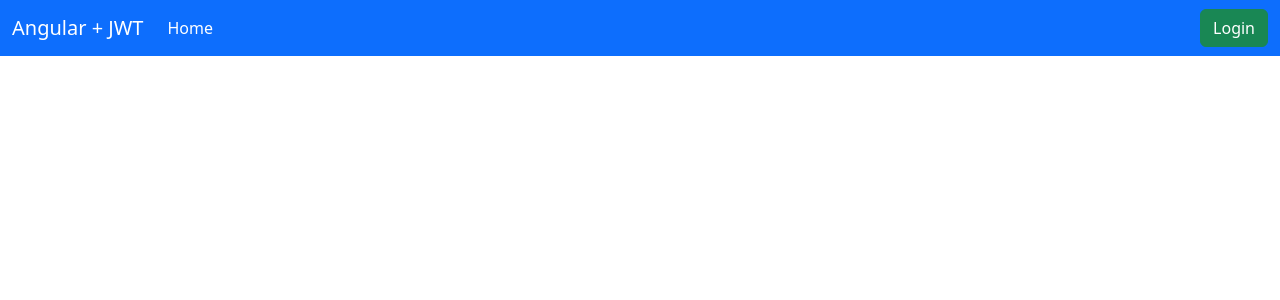
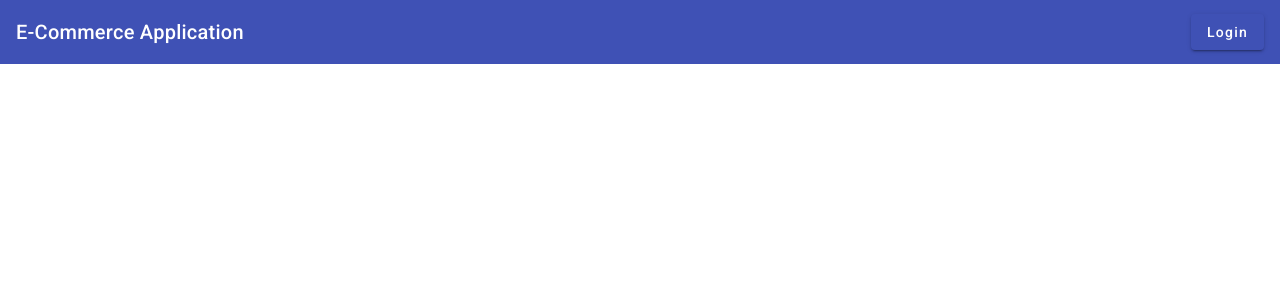
Before and after one commit to Fiiider12345/e-commerce-ui, an Angular app: page / in a window 1280 px wide. Shown: the top 300 px of the page. Built offline with nearby package versions, Linux system fonts and the light colour scheme.

Commit message:
angular material added

```diff
--- a/angular.json
+++ b/angular.json
@@ -25,6 +25,7 @@
               "src/assets"
             ],
             "styles": [
+              "@angular/material/prebuilt-themes/indigo-pink.css",
               "src/styles.css",
               "node_modules/bootstrap/dist/css/bootstrap.min.css"
             ],
@@ -91,6 +92,7 @@
               "src/assets"
             ],
             "styles": [
+              "@angular/material/prebuilt-themes/indigo-pink.css",
               "src/styles.css"
             ],
             "scripts": []
--- a/package.json
+++ b/package.json
@@ -11,10 +11,12 @@
   "private": true,
   "dependencies": {
     "@angular/animations": "^15.2.0",
+    "@angular/cdk": "^15.2.9",
     "@angular/common": "^15.2.0",
     "@angular/compiler": "^15.2.0",
     "@angular/core": "^15.2.0",
     "@angular/forms": "^15.2.0",
+    "@angular/material": "^15.2.9",
     "@angular/platform-browser": "^15.2.0",
     "@angular/platform-browser-dynamic": "^15.2.0",
     "@angular/router": "^15.2.0",
--- a/src/app/header/header.component.css
+++ b/src/app/header/header.component.css
@@ -0,0 +1,3 @@
+.space-buttons {
+    flex: 1 1 auto;
+}
--- a/src/app/header/header.component.html
+++ b/src/app/header/header.component.html
@@ -1,4 +1,21 @@
-<nav class="navbar navbar-expand-lg navbar-dark bg-primary">
+<mat-toolbar color="primary">
+  <span>
+    E-Commerce Application
+  </span>
+  <span class="space-buttons"></span>
+  <button *ngIf="! isLoggedIn()" routerLink="/login" mat-raised-button color="primary">
+    Login
+  </button>
+  <button *ngIf=" isLoggedIn()" (click)="logout()" mat-raised-button color="warn">
+    Logout
+  </button>
+</mat-toolbar>
+
+
+
+
+
+<!-- <nav class="navbar navbar-expand-lg navbar-dark bg-primary">
     <div class="container-fluid">
       <a class="navbar-brand" href="#">Angular + JWT</a>
       <button class="navbar-toggler" type="button" data-bs-toggle="collapse" data-bs-target="#navbarSupportedContent" aria-controls="navbarSupportedContent" aria-expanded="false" aria-label="Toggle navigation">
@@ -26,4 +43,4 @@
 
     </div>
     </div>
-  </nav>
+  </nav> -->
--- a/src/index.html
+++ b/src/index.html
@@ -6,8 +6,11 @@
   <base href="/">
   <meta name="viewport" content="width=device-width, initial-scale=1">
   <link rel="icon" type="image/x-icon" href="favicon.ico">
+  <link rel="preconnect" href="https://fonts.gstatic.com">
+  <link href="https://fonts.googleapis.com/css2?family=Roboto:wght@300;400;500&display=swap" rel="stylesheet">
+  <link href="https://fonts.googleapis.com/icon?family=Material+Icons" rel="stylesheet">
 </head>
-<body>
+<body class="mat-typography">
   <app-root></app-root>
 </body>
 </html>
--- a/src/styles.css
+++ b/src/styles.css
@@ -1 +1,4 @@
 /* You can add global styles to this file, and also import other style files */
+
+html, body { height: 100%; }
+body { margin: 0; font-family: Roboto, "Helvetica Neue", sans-serif; }
```
Also changed, not shown: src/app/app.module.ts (+7 -1 lines), 1 other file (tests, documents, lock files or other folders).
